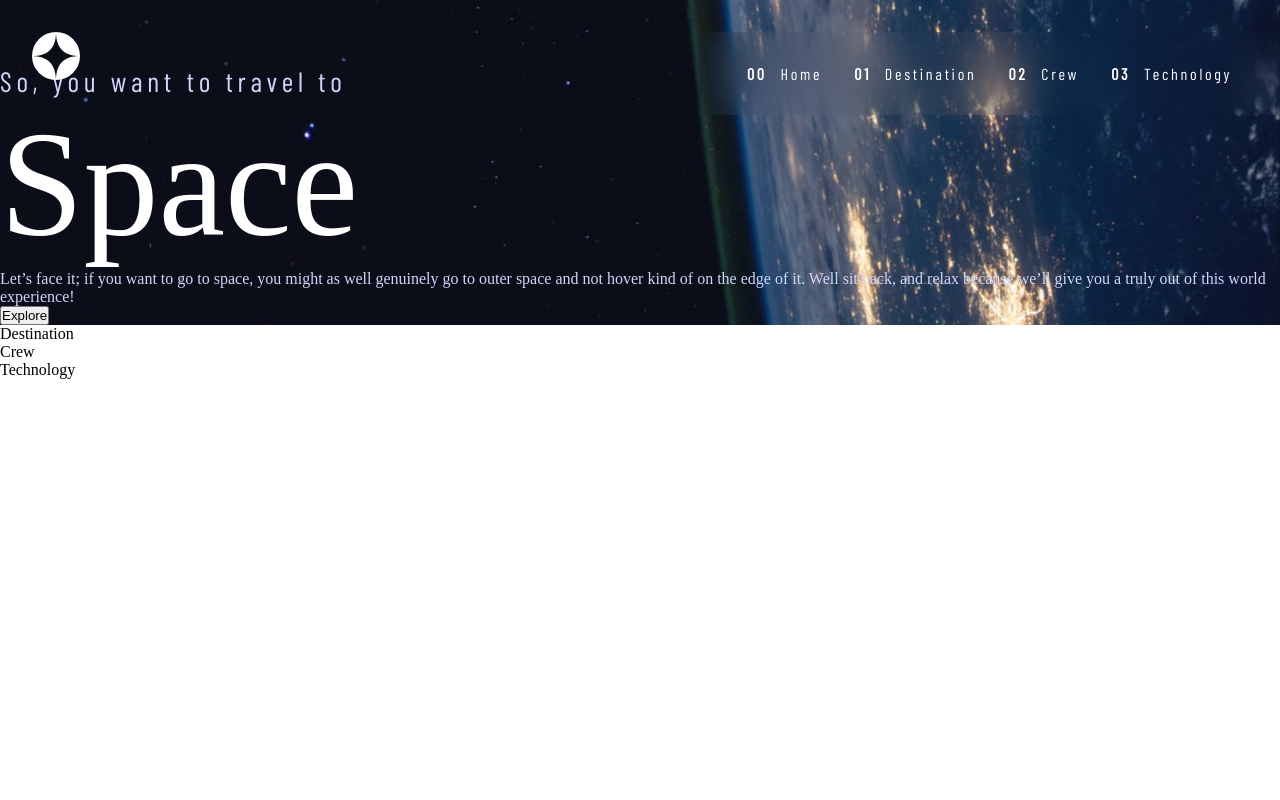
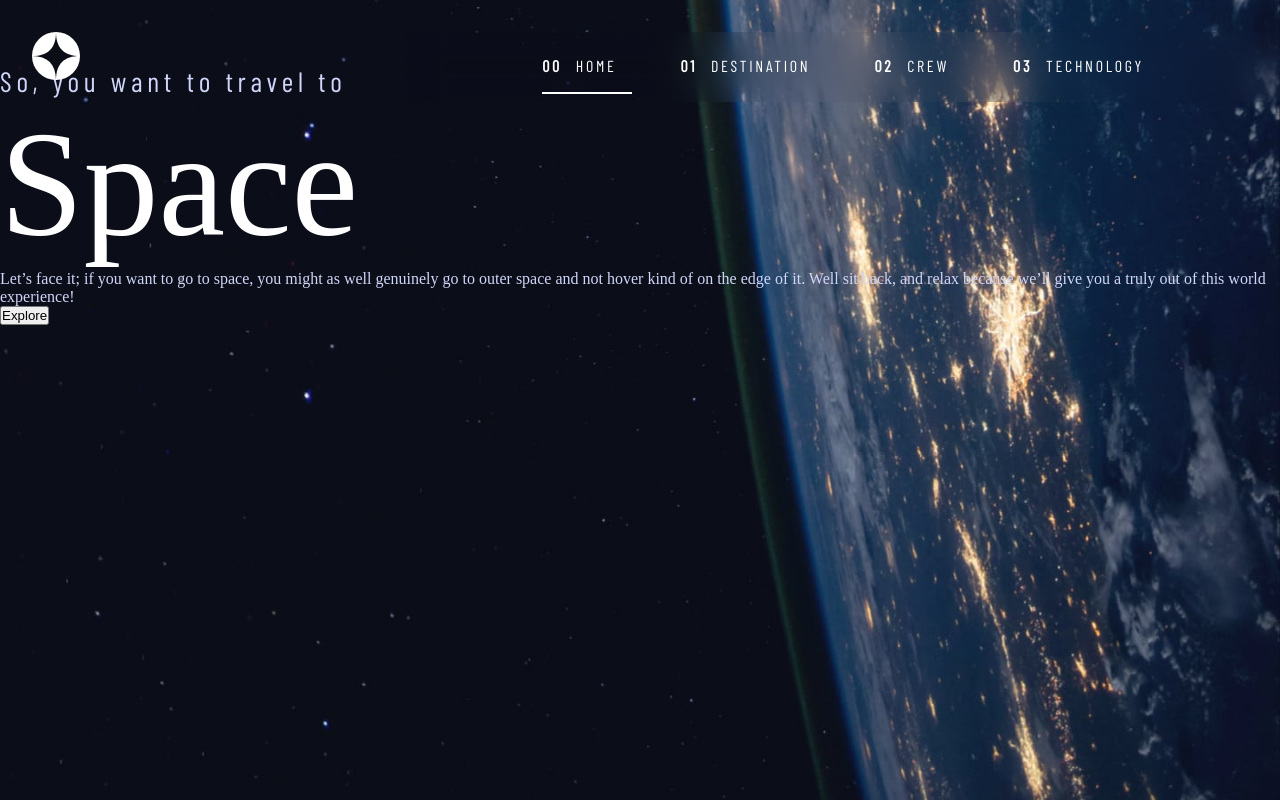
Before and after one commit to SzamPeti/space-tourism-website, a React (Create React App) app: page / in a window 1280 px wide. Built offline with nearby package versions, Linux system fonts and the light colour scheme; a web font is replaced by a local one.

Commit message:
finetuneing the navbar

```diff
--- a/src/App.js
+++ b/src/App.js
@@ -9,9 +9,9 @@ function App() {
   return (
     <div>
       <Home />
-      <Destination />
+      {/* <Destination />
       <Crew />
-      <Technology />
+      <Technology /> */}
     </div>
   );
 }
--- a/src/components/Home/Home.css
+++ b/src/components/Home/Home.css
@@ -1,8 +1,9 @@
 .homePage {
+  background-size: cover;
   background-position: center;
   background-attachment: fixed;
   background-repeat: no-repeat;
-  background-size: cover;
+  height: 100vh;
 }
 
 .firstLine {
--- a/src/components/Navbar/Navbar.css
+++ b/src/components/Navbar/Navbar.css
@@ -3,14 +3,29 @@
   font-size: 16px;
   font-family: var(--font-barlow);
   padding: 2rem;
-  color: var(--color-butter);
+  /* color: var(--color-butter); */
+  text-transform: uppercase;
 }
 
-navbar .navbar_li:hover {
-  text-decoration: underline;
-  text-decoration-color: var(--color-butter);
-  transition: 0.3s ease all;
+.navbar_elements a:hover {
   cursor: pointer;
+  border-bottom: 2px solid grey;
+  transition: ease-in-out 0.1s;
+  padding: 0 0.5em;
+  line-height: 50px;
+}
+
+.navbar_elements a {
+  display: block;
+  text-align: center;
+  text-decoration: none;
+  padding: 0 1em 0 0;
+  color: var(--color-butter);
+  line-height: 52px;
+}
+
+.navbar_padding {
+  padding: 0 1rem 0 2rem;
 }
 
 .navbar_elements {
@@ -18,10 +33,9 @@ navbar .navbar_li:hover {
   list-style: none;
   position: absolute;
   right: 0;
-  /* left: 0; */
   top: 1;
   backdrop-filter: blur(20px);
-  padding: 2rem;
+  padding: 0.5rem 6.5rem;
 }
 
 .logo {
@@ -30,11 +44,6 @@ navbar .navbar_li:hover {
   left: 2;
 }
 
-li {
-  padding-left: 1rem;
-  padding-right: 1rem;
-}
-
 b {
   padding-right: 0.5rem;
 }
--- a/src/components/Navbar/Navbar.jsx
+++ b/src/components/Navbar/Navbar.jsx
@@ -1,30 +1,47 @@
 import React from "react";
 import { images } from "../../constants";
+import Destination from "../Destination/Destination";
+import Crew from "../Crew/Crew";
+import Technology from "../Technology/Technology";
 import "./Navbar.css";
+
+//Changeing the active className to the page where we are.
+// const activePage = () {
+//   const pathName = window.location.pathname //TODO
+// };
 
 const Navbar = () => {
   return (
-    <div>
+    <nav>
       <div className="navbar">
         <img src={images.logo} alt="logo" className="logo" />
-        <ul className="navbar_elements">
-          <div className="navbar_li">
-            <li>
+        <div className="navbar_elements">
+          <div className="navbar_padding">
+            <a className="active" href="/">
               <b>00</b> Home
-            </li>
+            </a>
           </div>
-          <li>
-            <b>01</b> Destination
-          </li>
-          <li>
-            <b>02</b> Crew
-          </li>
-          <li>
-            <b>03</b> Technology
-          </li>
-        </ul>
+
+          <div className="navbar_padding">
+            <a href={<Destination />}>
+              <b>01</b> Destination
+            </a>
+          </div>
+
+          <div className="navbar_padding">
+            <a href={<Crew />}>
+              <b>02</b> Crew
+            </a>
+          </div>
+
+          <div className="navbar_padding">
+            <a href={<Technology />}>
+              <b>03</b> Technology
+            </a>
+          </div>
+        </div>
       </div>
-    </div>
+    </nav>
   );
 };
 
--- a/src/constants/data.js
+++ b/src/constants/data.js
@@ -1,5 +1,3 @@
-import images from "./images";
-
 const destination = [
   {
     name: "Moon",
--- a/src/index.css
+++ b/src/index.css
@@ -14,3 +14,8 @@
   margin: 0;
   padding: 0;
 }
+
+.active {
+  border-bottom: 2px solid var(--color-butter);
+  pointer-events: none;
+}
```
Also changed, not shown: copy.js (added, +29 -0 lines), src/components/index.js (added, +7 -0 lines).
